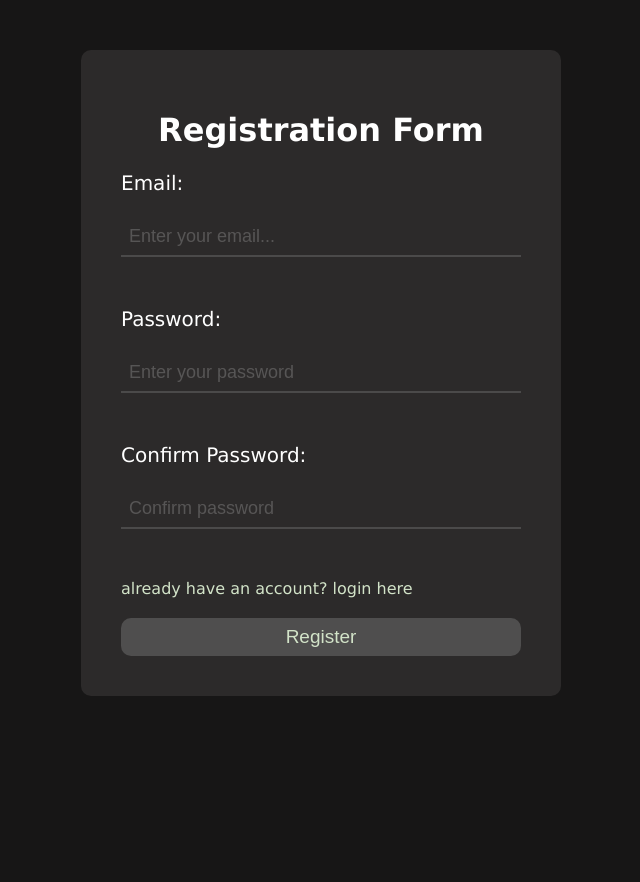
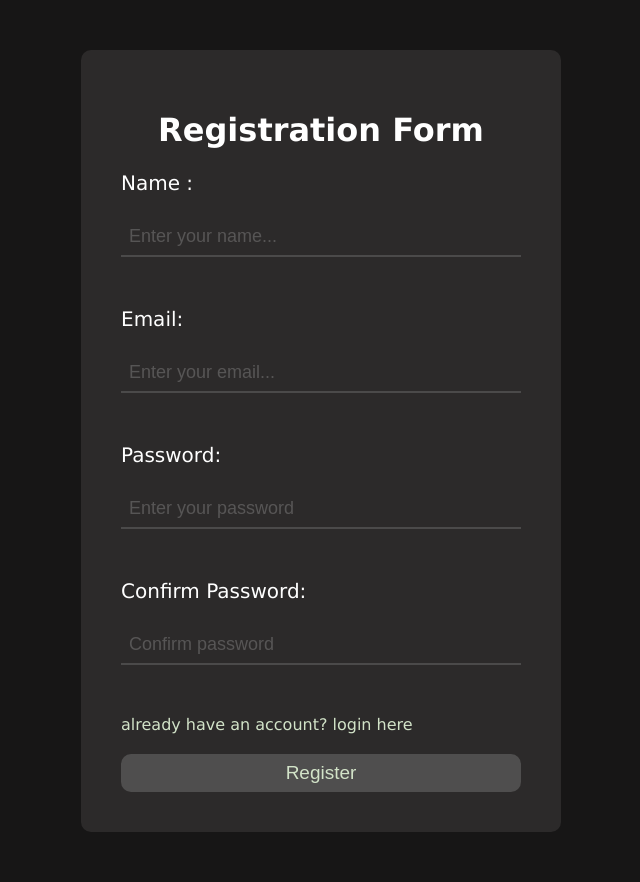
Before and after one commit to HemanthHamu/blog-app, a Node server app: page /signup in a window 1280 px wide. Shown: the whole page, without its empty margins (319-959 px from the left). Before the commit the page ends 696 px from the top, so only its background shows below. Run offline with Node 20, Linux system fonts and the light colour scheme; some libraries are stand-ins or nearby versions.

Commit message:
modified

```diff
--- a/index.js
+++ b/index.js
@@ -30,6 +30,7 @@ mongoose.connect(dburl, connectionParams)
         });
 // Mongoose model for the users collection
 const OtpModel = mongoose.model('Users', {
+    name:String,
     email: String,
     password:String,
     otp: Number,
@@ -72,7 +73,7 @@ app.get('/', (req, res) => {
  });
 
  app.post('/submit', async (req, res) => {
-    const {email,password,confirmpassword} = req.body;
+    const {name,email,password,confirmpassword} = req.body;
     try {
         await transporter.verify()
          // this existingUser variable checks whether the entered mail is already registered in database or not
@@ -98,7 +99,7 @@ app.get('/', (req, res) => {
             from: 'hemanthenquiries@gmail.com',
             to: email,
             subject: 'OTP for Registration',
-            text: `Your OTP for creating a blog account is: ${otp}`,
+            text: `Hello ${name}😀\nYour OTP for creating a blog account is: ${otp}`,
         };
         await OtpModel.findOneAndUpdate({ email }, { email, password,otp }, { upsert: true });
         console.log('OTP stored successfully:', otp);
--- a/views/register.ejs
+++ b/views/register.ejs
@@ -75,6 +75,8 @@
       <div class="container">
       <h1>Registration Form</h1>
         <form action="/submit" method="post">
+            <label for="name">Name : </label>
+            <input type="text" id="name" name="name" placeholder="Enter your name..." required>
             <label for="email">Email:</label>
             <input  type="email" id="email" name="email" placeholder="Enter your email..." required/>
             <label for="password">Password:</label>
```
